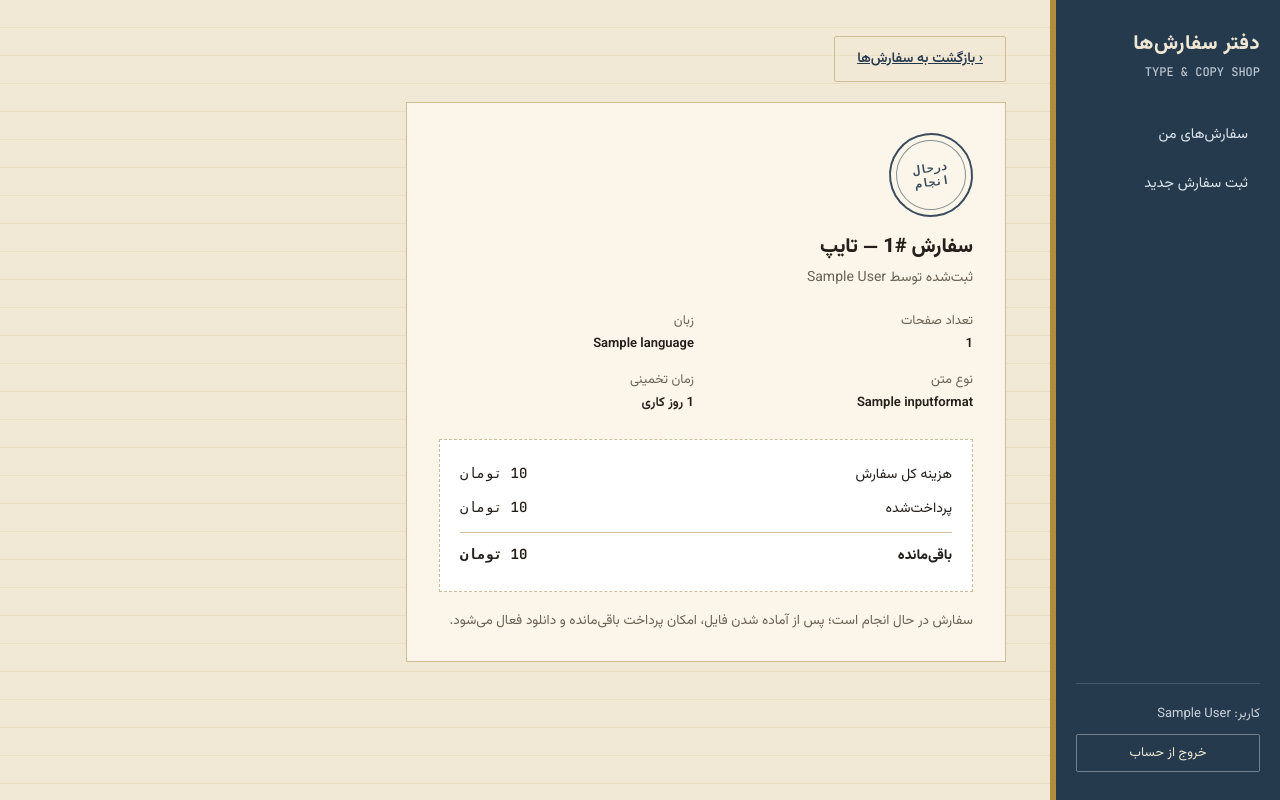
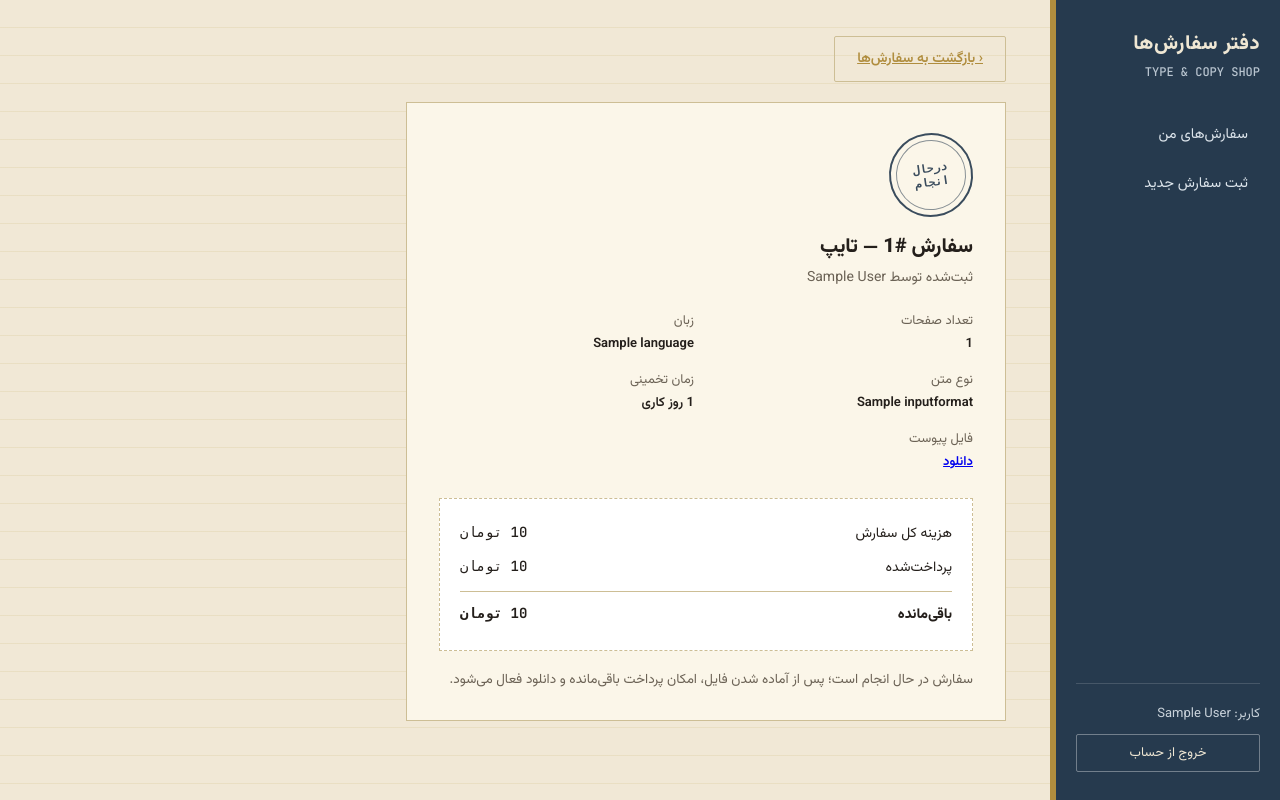
Before and after one commit to soheilsirousi/copy-type-shop, a Django app: page /order/detail/1/ in a window 1280 px wide. Run offline with Django 5.2, Linux system fonts and the light colour scheme; a user stored in the database is signed in; tables that the repository leaves empty hold one stand-in row (values such as "Sample post").

Commit message:
add upload file to the project & view input file in order detail

```diff
--- a/file/models.py
+++ b/file/models.py
@@ -13,7 +13,7 @@ class File(models.Model):
     )
 
     order = models.ForeignKey(Order, on_delete=models.CASCADE, related_name='files')
-    file_type = models.PositiveSmallIntegerField(choices=choices, default=INPUT)
+    file_type = models.PositiveSmallIntegerField(choices=choices, default=OUTPUT)
     file = models.FileField(upload_to='files/%Y/%m/%d', null=True, blank=True)
     uploaded_at = models.DateTimeField(auto_now_add=True)
 
--- a/order/views.py
+++ b/order/views.py
@@ -24,10 +24,29 @@ class NewOrderView(LoginRequiredMixin, View):
         return render(request, template_name=self.template_name, context=data)
 
     def post(self, request, *args, **kwargs):
+
+        print('POST keys:', list(request.POST.keys()))
+        print('FILES keys:', list(request.FILES.keys()))
+        print('Content-Type:', request.content_type)
         order_type_code = request.POST.get('order_type', None)
         pages = request.POST.get('pages', None)
         language_code = request.POST.get('language', None)
         format_code = request.POST.get('format', None)
+        attachment = request.FILES.get('attachment')
+
+        if not attachment:
+            response = {"error": "پیوست الزامی می‌باشد."}
+            return render(request, template_name=self.template_name, context=response)
+
+        allowed_extensions = ('.pdf', '.doc', '.docx', '.jpg', '.jpeg', '.png')
+        if not attachment.name.lower().endswith(allowed_extensions):
+            response = {"error": "فرمت فایل مجاز نیست. فقط PDF، Word، JPG یا PNG."}
+            return render(request, template_name=self.template_name, context=response)
+
+        max_size_mb = 15
+        if attachment.size > max_size_mb * 1024 * 1024:
+            response = {"error": f'حجم فایل نباید بیشتر از {max_size_mb} مگابایت باشد.'}
+            return render(request, template_name=self.template_name, context=response)
 
 
         if order_type_code is None or pages is None or language_code is None or format_code is None:
@@ -57,6 +76,8 @@ class NewOrderView(LoginRequiredMixin, View):
         order = Order.objects.create(user=request.user, order_type=order_type, page_count=int(pages),
                                      language=language, input_format=input_format, estimated_price=total_price,
                                      estimated_days=days, paid_amount=paid_price, remain_amount=remaining_price)
+
+        file = File.objects.create(order=order, file=attachment, file_type=File.INPUT)
 
         return redirect('order-detail', pk=order.id)
 
@@ -88,7 +109,8 @@ class OrderDetailView(LoginRequiredMixin, View):
             return render(request, template_name=self.template_name, context=response)
 
         order = order.first()
-        return render(request, template_name=self.template_name, context={'order': order})
+        file = File.objects.get(order=order, file_type=File.INPUT)
+        return render(request, template_name=self.template_name, context={'order': order, "file": file})
 
     def post(self, request, pk, *args, **kwargs):
         order = Order.objects.filter(pk=pk, user=request.user)
--- a/shop/settings.py
+++ b/shop/settings.py
@@ -126,6 +126,8 @@ STATICFILES_DIRS = [
 
 MEDIA_URL = "media/"
 MEDIA_ROOT = os.path.join(BASE_DIR, "media")
+FILE_UPLOAD_MAX_MEMORY_SIZE = 10 * 1024 * 1024
+
 
 # Default primary key field type
 # https://docs.djangoproject.com/en/5.2/ref/settings/#default-auto-field
--- a/static/css/style.css
+++ b/static/css/style.css
@@ -72,7 +72,7 @@ body{
 .btn-primary:hover{ background:var(--navy-soft); }
 .btn-gold{ background:var(--gold); color:var(--navy); }
 .btn-gold:hover{ filter:brightness(1.08); }
-.btn-ghost{ background:transparent; color:var(--navy); border:1.5px solid var(--border); }
+.btn-ghost{ background:transparent; color:var(--gold); border:1.5px solid var(--border); }
 .btn-ghost:hover{ background:rgba(38,58,78,.06); }
 .btn-block{ width:100%; justify-content:center; }
 .btn:disabled{ opacity:.45; cursor:not-allowed; }
--- a/templates/new_order.html
+++ b/templates/new_order.html
@@ -15,7 +15,7 @@
 
 {% endif %}
 
-<form method="post" action="{% url 'new-order' %}" id="order-form">
+<form method="post" action="{% url 'new-order' %}" id="order-form" enctype="multipart/form-data">
 {% csrf_token %}
 <div class="form-card">
 
--- a/templates/order_detail.html
+++ b/templates/order_detail.html
@@ -33,6 +33,7 @@
     <div class="detail-field"><div class="k">زبان</div><div class="v">{{ order.language }}</div></div>
     <div class="detail-field"><div class="k">نوع متن</div><div class="v">{{ order.input_format }}</div></div>
     <div class="detail-field"><div class="k">زمان تخمینی</div><div class="v">{{ order.estimated_days }} روز کاری</div></div>
+      <div class="detail-field"><div class="k">فایل پیوست</div><div class="v"><a href="{{ file.file.url }}">دانلود</a></div></div>
   </div>
 
   <div class="pay-box">
```
Also changed, not shown: shop/urls.py (+1 -7 lines), file/migrations/0003_alter_file_file_type.py (added), 2 other files.
